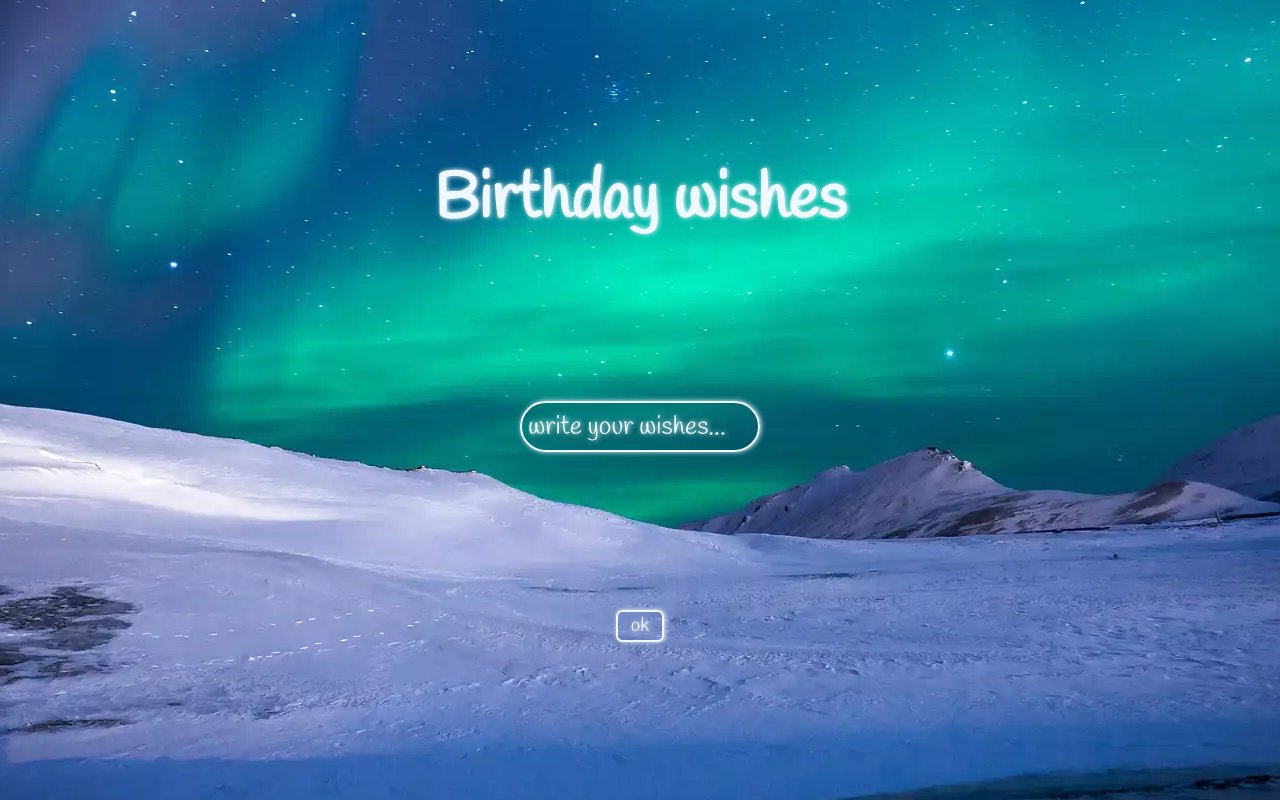
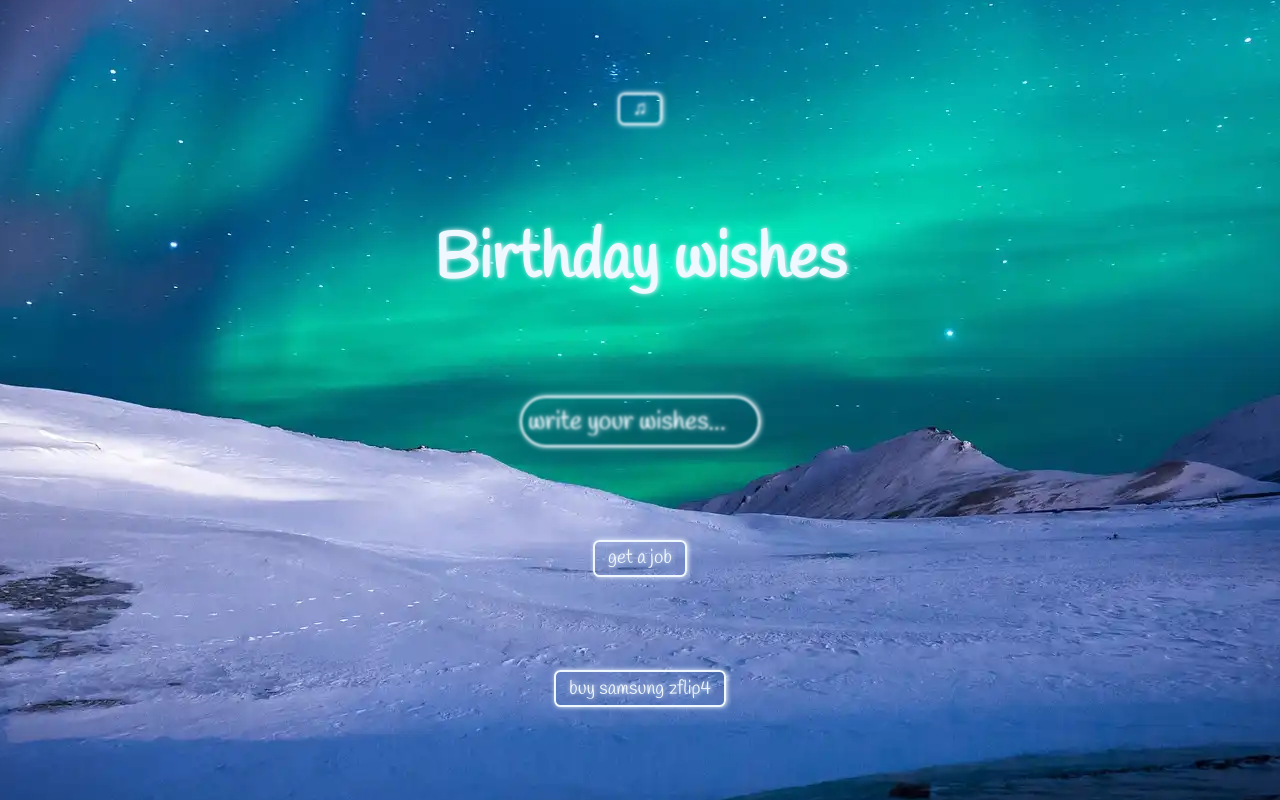
Before and after one commit to hiphop200199/birthday-wishes-reminder, a Svelte app: page / in a window 1280 px wide. Built offline with nearby package versions, Linux system fonts and the light colour scheme.

Commit message:
界面施工

```diff
--- a/src/App.svelte
+++ b/src/App.svelte
@@ -1,10 +1,28 @@
 <script>
-  import { musicData } from "./musicData";
+  import { data } from "./data";
+  import piano from "./assets/piano.mp3";
+  let inputText;
+  let audioElement;
+  let wishes = [];
+  data.subscribe((data) => {
+    wishes = data;
+  });
+  function playpause() {
+    if (audioElement.paused) {
+      audioElement.volume = 0.8;
+      audioElement.play();
+    } else {
+      audioElement.pause();
+    }
+  }
 </script>
 
 <article>
-  <audio src="">&#x266B;</audio>
+  <audio bind:this={audioElement} src={piano} />
+  <button on:click={playpause}>&#x266B;</button>
   <h1>Birthday wishes</h1>
-  <input type="text" placeholder="write your wishes..." />
-  <button type="button">ok</button>
+  <input bind:this={inputText} type="text" placeholder="write your wishes..." />
+  {#each wishes as w}
+    <div class="bubble">{w.wish}</div>
+  {/each}
 </article>
--- /dev/null
+++ b/src/data.js
@@ -0,0 +1,4 @@
+import { writable } from "svelte/store";
+export const data=writable([{wish:"get a job"},{wish:"buy samsung zflip4"}]);
+
+data.subscribe(()=>{localStorage.setItem("wish","get a job")});
--- a/src/musicData.js
+++ /dev/null
@@ -1,2 +0,0 @@
-import { writable } from "svelte/store";
-export const musicData=writable([{audio:"piano-moment.mp3",name:"piano-moment"}]);
--- a/src/style.scss
+++ b/src/style.scss
@@ -1,11 +1,24 @@
+@use "sass:math";
 @import url('https://fonts.googleapis.com/css2?family=Handlee&display=swap');
+$transition:1s;
+$title-font-size:5vw;
+$button-font-size:1.5vw;
+$input-font-size:2vw;
+$bg-move-speed:60s;
+$bg-fadein-speed:3s;
+@mixin Set($color:aliceblue,$bgColor:transparent,$trans:$transition){
+    color:$color;
+    background-color:$bgColor;
+    transition: $trans;
+}
 *{
    padding: 0;
    margin: 0;
    box-sizing: border-box;
    font-family: 'Handlee', cursive;
-   color: aliceblue;
+  @include Set;
    text-shadow: 1px 0px 5px aliceblue;
+   user-select: none;
 
 }
 
@@ -17,34 +30,58 @@ article{
    min-height:100vh ;
    background-image: url(./assets/aurora.webp);
    background-position:bottom;
-   animation: bgmove 60s linear infinite ;
+   opacity: 0;
+   animation: bgmove $bg-move-speed linear infinite,
+                       fadein    $bg-fadein-speed   linear forwards
+   ;
+   & button{
+    border: 2px solid aliceblue;
+    box-shadow:1px 0px 5px 0px aliceblue;
+    font-size: $button-font-size;
+    border-radius: 0.5vmax;
+    padding: 0.1vmax 1vmax 0.1vmax 1vmax;
+    cursor: pointer;
+    filter: blur(1px);
+    &:hover{
+        background-color: rgba(240, 248, 255, 0.2);
+        filter: blur(0px);
+    }
+   }
+
    & h1{
-    font-size: 5vw;
+    font-size: $title-font-size;
 
    }
    & input{
-    font-size: 2vw;
+    font-size: $input-font-size;
     border-radius: 100vmax;
     padding: 0.5vmax;
-    background-color: transparent;
     border: 2px solid aliceblue;
     box-shadow:1px 0px 5px 0px aliceblue;
+    filter: blur(1px);
     &::placeholder{
         color: aliceblue;
     }
     &:focus{
         outline: none;
+        filter: blur(0px);
     }
    }
-   & button{
-    @extend input;
-    font-size: 1.5vw;
+
+   & .bubble{
     border-radius: 0.5vmax;
-    padding: 0.1vmax 1vmax 0.1vmax 1vmax;
-    user-select: none;
-    cursor: pointer;
+    padding: 0.3vmax 1vmax 0.3vmax 1vmax;
+    width: fit-content;
+    height: fit-content;
+    white-space:nowrap;
+    border: 2px solid aliceblue;
+    box-shadow:1px 0px 5px 0px aliceblue;
+    font-size:$button-font-size;
    }
 }
    @keyframes bgmove {
     to{ background-position: top;}
 }
+@keyframes fadein {
+    to{ opacity: 1;}
+}
```
Also changed, not shown: 1 other file (tests, documents, lock files or other folders).
